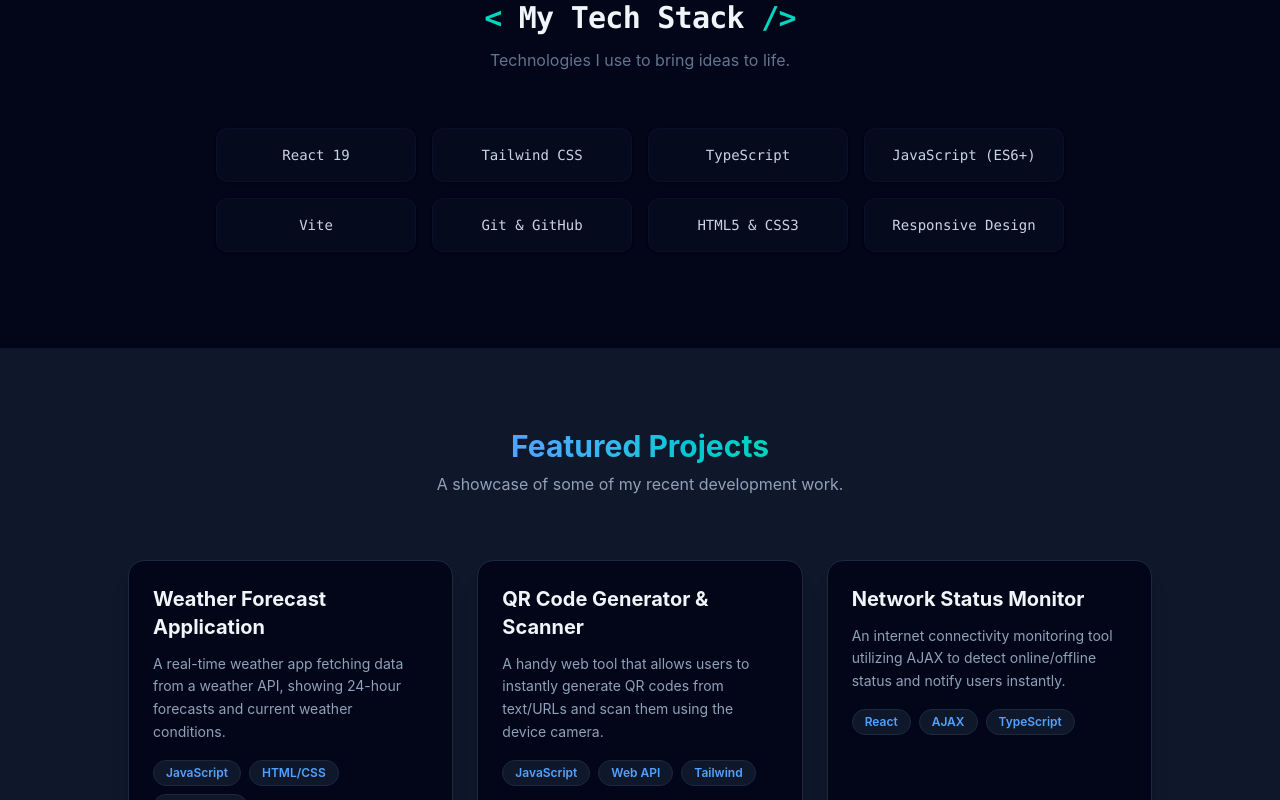
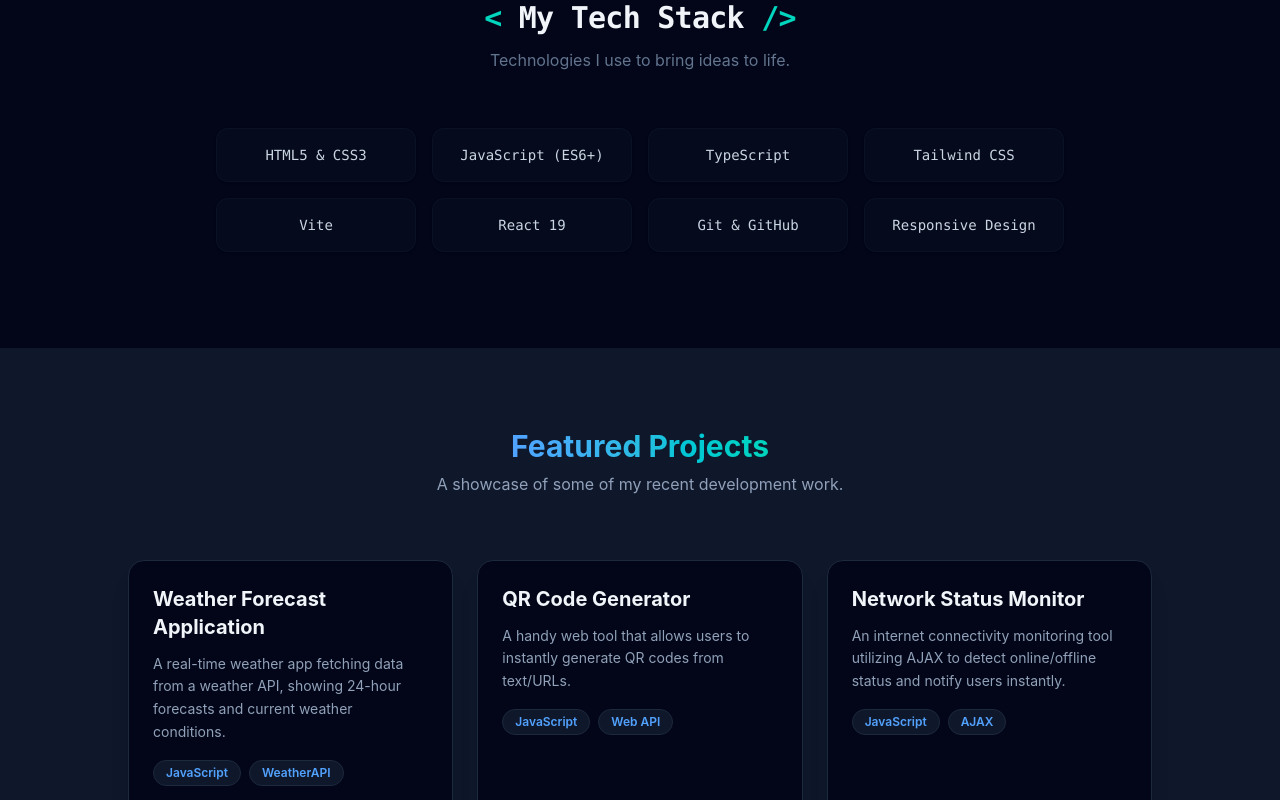
Before and after one commit to paingzinyemaung/my-portfolio, a React (Vite) app: page / in a window 1280 px wide. Shown: the part 1380-2180 px from the top of the page. Built offline with nearby package versions, Linux system fonts and the light colour scheme.

Commit message:
fixed for projects component

```diff
--- a/src/components/Projects.tsx
+++ b/src/components/Projects.tsx
@@ -4,25 +4,25 @@ export default function Projects() {
       title: 'Weather Forecast Application',
       description:
         'A real-time weather app fetching data from a weather API, showing 24-hour forecasts and current weather conditions.',
-      tags: ['JavaScript', 'HTML/CSS', 'WeatherAPI'],
-      github: 'https://github.com',
-      demo: 'https://demo.com',
+      tags: ['JavaScript', 'WeatherAPI'],
+      github: 'https://github.com/paingzinyemaung/weather-app',
+      demo: 'https://weather-app-by-liampai.vercel.app/',
     },
     {
-      title: 'QR Code Generator & Scanner',
+      title: 'QR Code Generator',
       description:
-        'A handy web tool that allows users to instantly generate QR codes from text/URLs and scan them using the device camera.',
-      tags: ['JavaScript', 'Web API', 'Tailwind'],
-      github: 'https://github.com',
-      demo: 'https://demo.com',
+        'A handy web tool that allows users to instantly generate QR codes from text/URLs.',
+      tags: ['JavaScript', 'Web API'],
+      github: 'https://github.com/paingzinyemaung/qr-code-generator',
+      demo: 'https://qr-code-generator-by-liampai.vercel.app/',
     },
     {
       title: 'Network Status Monitor',
       description:
         'An internet connectivity monitoring tool utilizing AJAX to detect online/offline status and notify users instantly.',
-      tags: ['React', 'AJAX', 'TypeScript'],
-      github: 'https://github.com',
-      demo: 'https://demo.com',
+      tags: ['JavaScript', 'AJAX'],
+      github: 'https://github.com/paingzinyemaung/check-network-status',
+      demo: 'https://check-network-status.vercel.app/',
     },
   ];
 
--- a/src/components/Skills.tsx
+++ b/src/components/Skills.tsx
@@ -18,13 +18,13 @@ export default function Skills() {
         {/* Skills Grid */}
         <div className="grid grid-cols-2 sm:grid-cols-4 gap-4 font-mono text-sm">
           {[
+            'HTML5 & CSS3',
+            'JavaScript (ES6+)',
+            'TypeScript',
+            'Tailwind CSS',
+            'Vite',
             'React 19',
-            'Tailwind CSS',
-            'TypeScript',
-            'JavaScript (ES6+)',
-            'Vite',
             'Git & GitHub',
-            'HTML5 & CSS3',
             'Responsive Design',
           ].map((skill) => (
             <div
```
